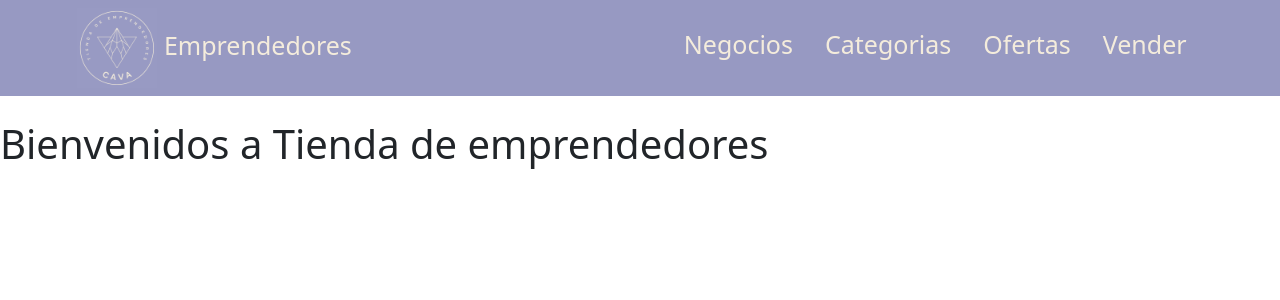
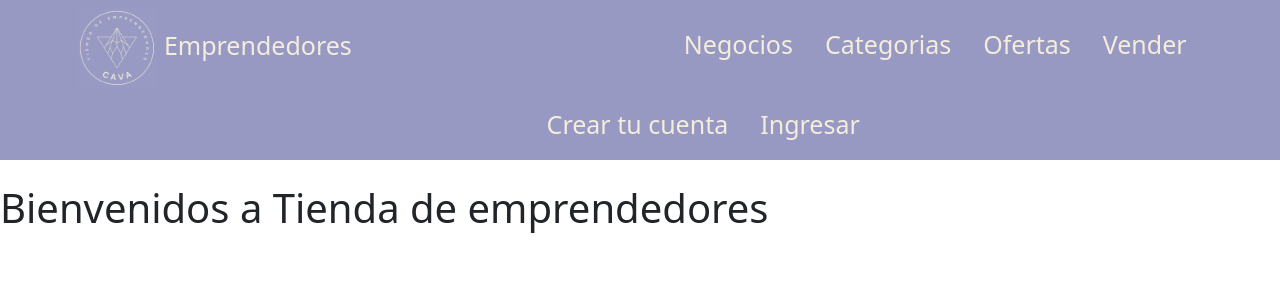
Before and after one commit to Ncavallaro/coderReactJS, a React (Create React App) app: page / in a window 1280 px wide. Shown: the top 300 px of the page. Built offline with nearby package versions, Linux system fonts and the light colour scheme.

Commit message:
Agregamos mas opciones a el NavBar
Se agregan los botones para Crear tu cuenta e Ingresar

```diff
--- a/src/components/NavBar.js
+++ b/src/components/NavBar.js
@@ -23,6 +23,12 @@ const NavBar = () => {
                 <li className="nav-item">
                     <a className="nav-link" href="#" >Vender</a>
                 </li>
+                <li className="nav-item" id="btonRegistro">
+                    <a className="nav-link" href="#" >Crear tu cuenta</a>
+                </li>
+                <li className="nav-item" id="btonLogin">
+                    <a className="nav-link" href="#" >Ingresar</a>
+                </li>
             </ul>
         </div>
     );
--- a/src/componentsCSS/NavBar.css
+++ b/src/componentsCSS/NavBar.css
@@ -25,3 +25,7 @@
 #navBar li{
     padding-top: 10px;
 }
+
+#btonRegistro{
+    margin-left: 10%;
+}
```
